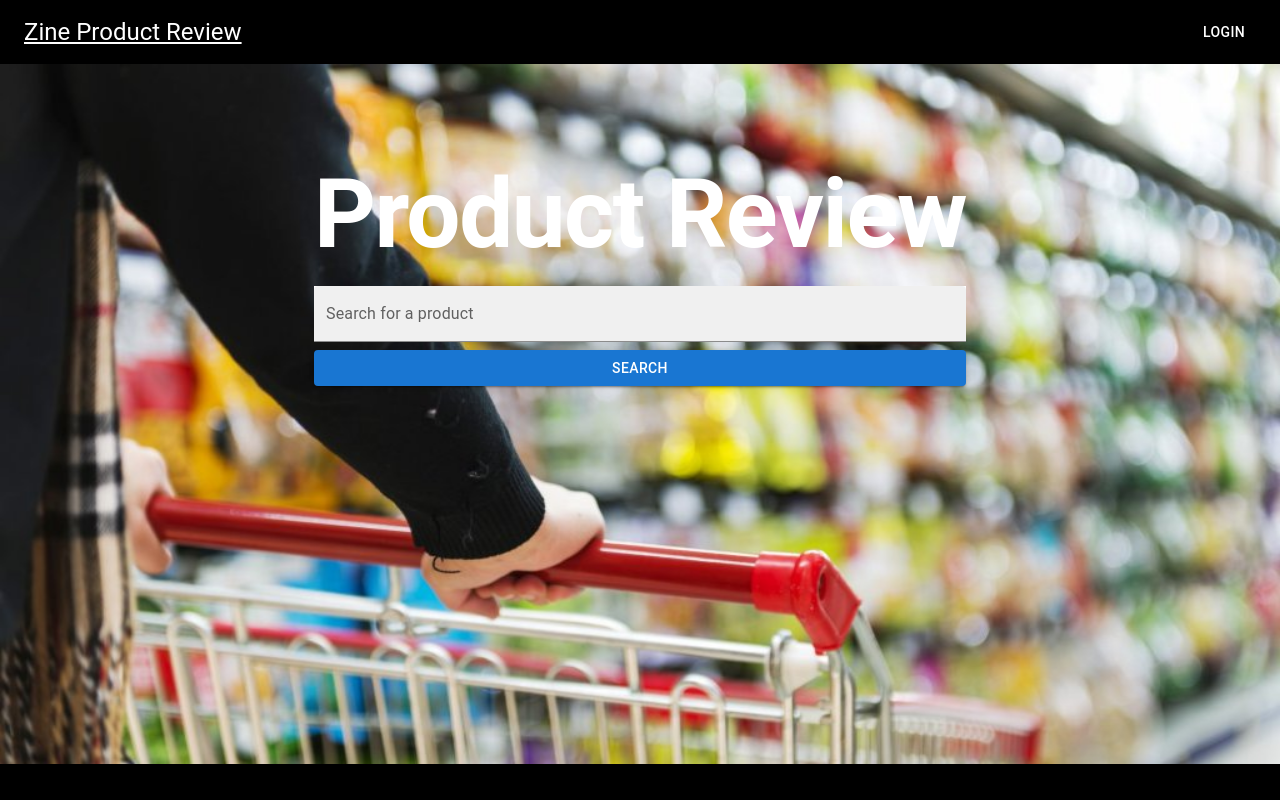
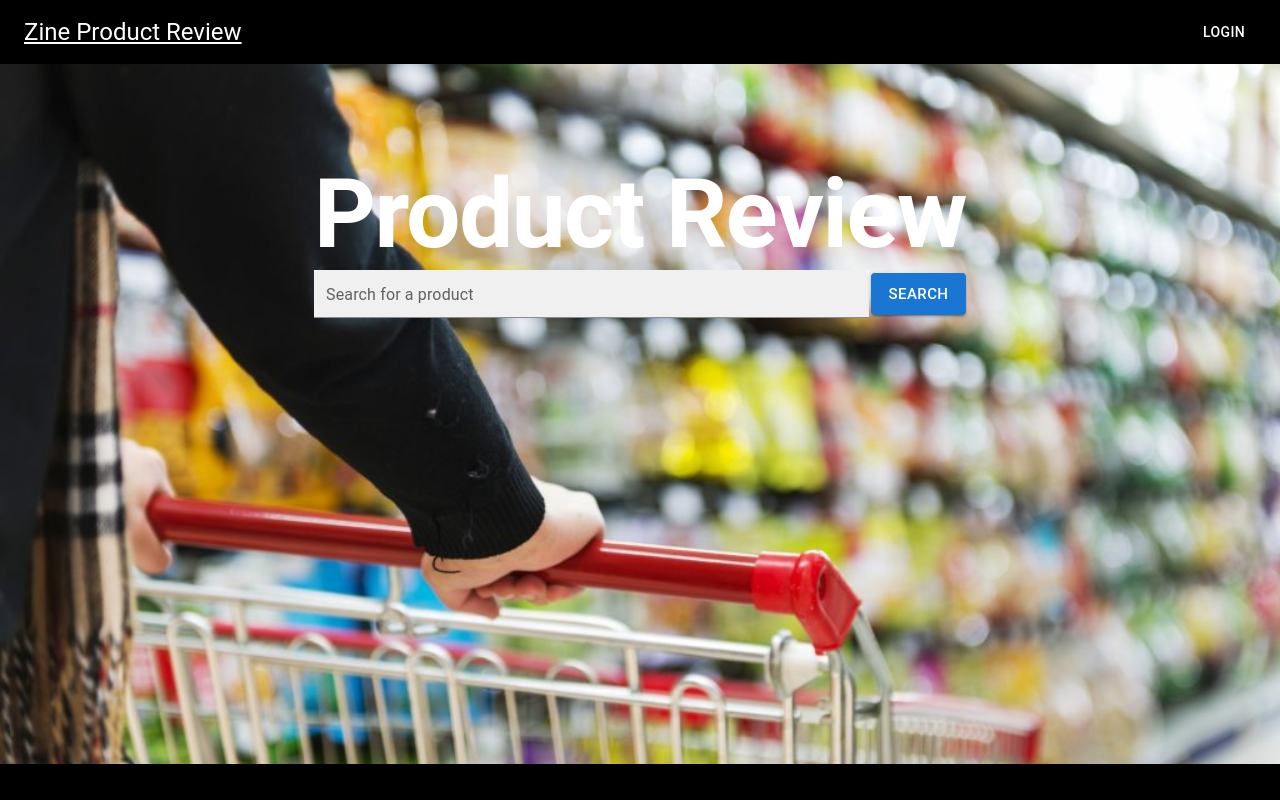
Before and after one commit to MashaalSayeed/Zine-PR, a React (Create React App) app in the folder client/: page / in a window 1280 px wide. Shown: the top 800 px of the page. Built offline with nearby package versions, Linux system fonts and the light colour scheme.

Commit message:
Fix warnings

```diff
--- a/client/src/App.js
+++ b/client/src/App.js
@@ -1,7 +1,7 @@
 import { createTheme, ThemeProvider } from "@mui/material/styles";
-import React from "react";
+import React, { useEffect } from "react";
 import { BrowserRouter, Navigate, Outlet, Route, Routes } from "react-router-dom";
-import { useSelector } from 'react-redux'
+import { useDispatch, useSelector } from 'react-redux'
 
 import Navbar from "./components/Navbar"
 import Profile from "./routes/Profile";
@@ -12,6 +12,8 @@ import Search from './routes/Search';
 import Product from "./routes/Product";
 import CreateProduct from "./routes/CreateProduct";
 import NotFound from "./routes/NotFound";
+
+import { signout } from './state/authSlice';
 
 const PrivateRoute = () => {
     const { isAuthenticated } = useSelector(state => state.auth);
@@ -34,6 +36,16 @@ const App = (props) => {
             }
         }
     })
+
+    const auth = useSelector((state) => state.auth);
+    const dispatch = useDispatch();
+    const expired = new Date(Date.now()) >= new Date(auth.expires);
+    useEffect(() => {
+      const main = () => {
+        if (expired) dispatch(signout());
+      };
+      main();
+    }, [dispatch, expired]);
 
     return (
         <ThemeProvider theme={theme}>
--- a/client/src/index.js
+++ b/client/src/index.js
@@ -1,5 +1,6 @@
 import React from "react";
-import ReactDOM from "react-dom";
+import { createRoot } from "react-dom/client";
+
 import axios from 'axios';
 import { Provider } from 'react-redux'
 import { PersistGate } from "redux-persist/integration/react";
@@ -11,13 +12,13 @@ import { store, persistor } from "./state/store";
 axios.defaults.baseURL = "http://localhost:5555"
 axios.defaults.withCredentials = true;
 
-const NODE_MOUNT = document.getElementById("root");
+const container = document.getElementById("root");
+const root = createRoot(container);
 
-ReactDOM.render(
+root.render(
     <Provider store={store}>
         <PersistGate persistor={persistor}>
             <App />
         </PersistGate>
-    </Provider>,
-    NODE_MOUNT
+    </Provider>
 );
--- a/client/src/routes/CreateProduct.jsx
+++ b/client/src/routes/CreateProduct.jsx
@@ -7,8 +7,8 @@ const CreateProduct = () => {
     const [localState, setLocalState] = useState({
         name: "",
         description: "",
-        price: null,
-        image: null,
+        price: undefined,
+        image: undefined,
     });
 
     const onChange = (e) => {
--- a/client/src/routes/Home.jsx
+++ b/client/src/routes/Home.jsx
@@ -5,6 +5,10 @@ import shopimg from "../assets/images/productshop.jpg"
 
 const Home = () => {
     const categories = ['Electronics', 'Food', 'Health', 'Books', 'Toys', 'Games'];
+    const search = (e) => {
+        e.preventDefault();
+    }
+
     return (
         <Container component="main" maxWidth="false" disableGutters="true" sx={{position: "relative"}}>
             <Box
@@ -21,28 +25,27 @@ const Home = () => {
             />
             <div className="overlay">
                 <div>
-                    <Typography color="white" component="h1" sx={{ typography: { md: 'h1', sm: 'h2', xs: 'h5' } }}>
+                    <Typography color="white" component="h1" sx={{ typography: { md: 'h1', sm: 'h2', xs: 'h4' } }}>
                         <b>Product Review</b>
                     </Typography>
 
                     <Box component="form" autoComplete="off" noValidate
                         sx={{
-                            width: '100%',
-                            display: 'grid',
-                            alignItems: 'center',
-                            margin: 'auto'
+                            display: 'flex',
+                            flexDirection: 'row',
+                            alignItems: 'center'
                         }}
                     >
                         <TextField
-                            margin="normal"
                             label="Search for a product"
                             type="search"
                             variant="filled"
+                            size="small"
                             fullWidth
-                            sx={{ background: "white" }}
+                            sx={{ background: "white", marginRight: "2px" }}
                         />
 
-                        <Button type="submit" variant="contained">Search</Button>
+                        <Button type="submit" variant="contained" size="large" onClick={search}>Search</Button>
                     </Box>
                 </div>
             </div>
--- a/client/src/routes/Login.jsx
+++ b/client/src/routes/Login.jsx
@@ -49,14 +49,14 @@ const Login = () => {
                     marginTop: 8,
                     display: 'flex',
                     flexDirection: 'column',
-                    alignItems: 'center',
+                    alignItems: 'center'
                 }}
             >
                 <Typography component="h1" variant="h4">
                     <b>LOGIN</b>
                 </Typography>
 
-                <Box component="form" className="form" noValidate>
+                <Box component="form" className="form">
                     <TextField
                         margin="normal"
                         required
--- a/client/src/state/authSlice.js
+++ b/client/src/state/authSlice.js
@@ -4,16 +4,19 @@ export const authSlice = createSlice({
   name: "auth",
   initialState: {
     isAuthenticated: false,
-    user: {}
+    user: {},
+    expires: null
   },
   reducers: {
     signin: (state, action) => {
       state.isAuthenticated = true;
       state.user = action.payload.user;
+      state.expires = action.payload.expires;
     },
     signout: (state) => {
       state.isAuthenticated = false;
       state.user = {};
+      state.expires = null
     },
   },
 });
```
Also changed, not shown: client/public/manifest.json (added), 1 other file (tests, documents, lock files or other folders).
